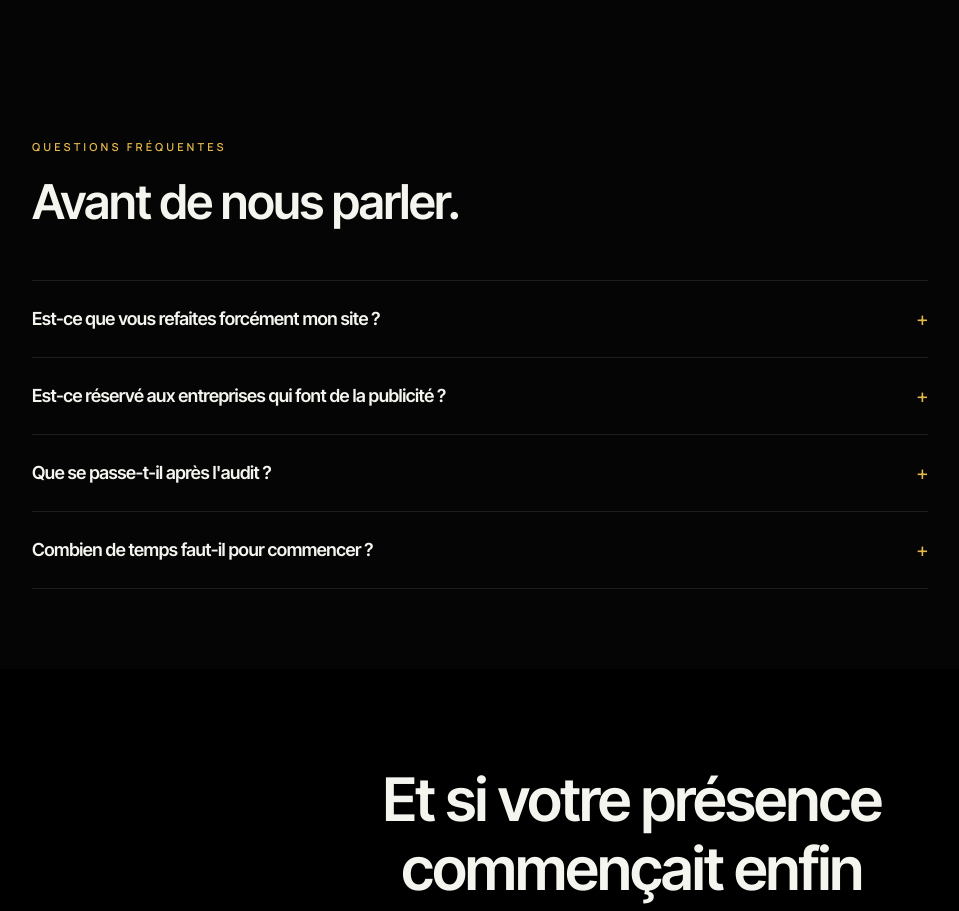
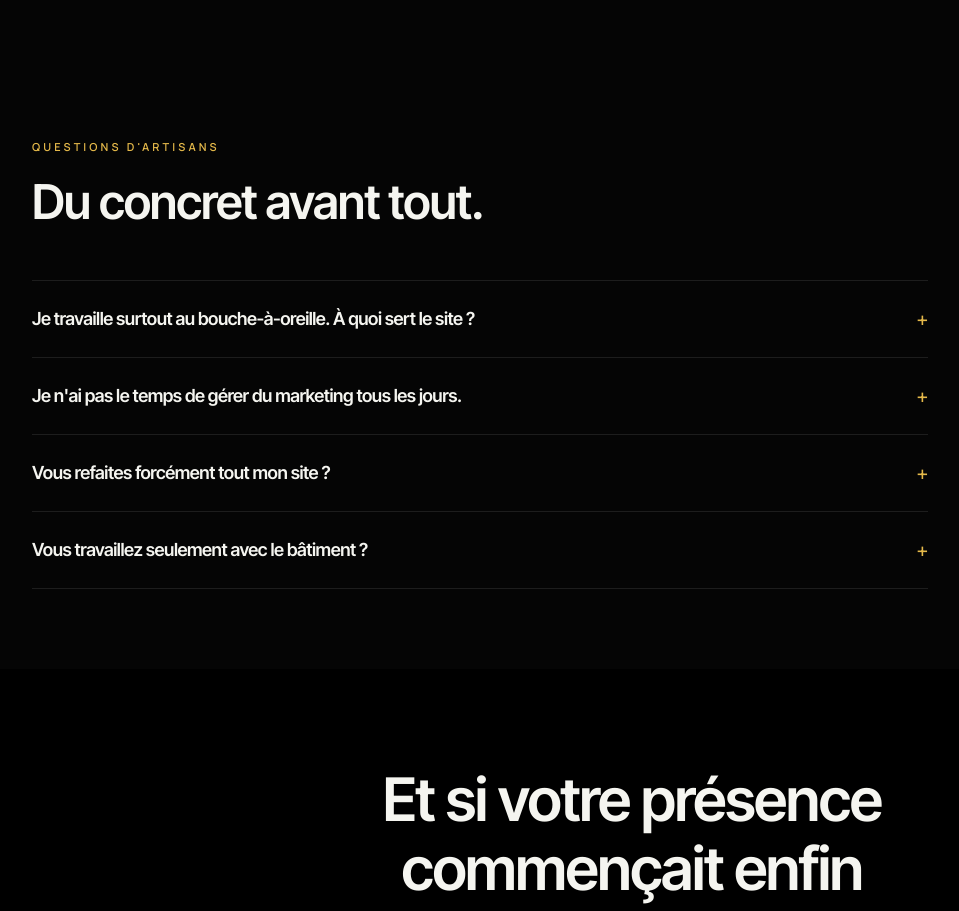
Before and after one commit to mathieumilo3-bot/-generation-capable, a Next.js app in the folder site-vitrine/: page / in a window 1280 px wide. Shown: the part 4440-5351 px from the top of the page, without its empty margins (8-967 px from the left). Built offline with nearby package versions, Linux system fonts and the light colour scheme; no server answers.

Commit message:
Adapter GC au positionnement artisans & BTP

```diff
--- a/site-vitrine/src/components/sections/FAQ.tsx
+++ b/site-vitrine/src/components/sections/FAQ.tsx
@@ -2,18 +2,20 @@ import { Section, Eyebrow } from "@/components/ui/Section";
 import { Reveal } from "@/components/ui/Reveal";
 
 const FAQS = [
-  ["Est-ce que vous refaites forcément mon site ?", "Non. Le diagnostic sert d'abord à comprendre ce qui existe déjà. Certaines entreprises ont besoin d'une refonte, d'autres surtout d'un meilleur parcours ou de briques complémentaires."],
-  ["Est-ce réservé aux entreprises qui font de la publicité ?", "Non. Le système peut partir de votre trafic actuel : recherche, réseaux sociaux, recommandations, référencement, prospection ou campagnes."],
-  ["Que se passe-t-il après l'audit ?", "Nous vous partageons les points prioritaires identifiés et le prochain niveau d'intervention pertinent pour votre situation."],
-  ["Combien de temps faut-il pour commencer ?", "L'analyse commence par quelques informations simples sur votre entreprise. Les étapes suivantes dépendent du diagnostic et de vos objectifs."],
+  ["Je travaille surtout au bouche-à-oreille. À quoi sert le site ?", "Le bouche-à-oreille reste précieux. Le site sert à rassurer la personne qui a entendu parler de vous, à montrer vos réalisations et à capter aussi les recherches locales que le bouche-à-oreille ne couvre pas."],
+  ["Je n'ai pas le temps de gérer du marketing tous les jours.", "Justement : le parcours doit fonctionner sans vous demander de publier en permanence. Les bases sont votre présence Google, vos pages métiers, vos réalisations et une demande de devis simple."],
+  ["Vous refaites forcément tout mon site ?", "Non. On commence par ce qui existe. Parfois il faut une refonte ; parfois quelques pages, de meilleures preuves ou un formulaire de devis mieux pensé suffisent."],
+  ["Vous travaillez seulement avec le bâtiment ?", "La priorité est donnée aux artisans, entreprises du bâtiment et activités locales, parce que le parcours client est très concret : recherche locale, confiance, devis puis rappel."],
 ];
 
 export function FAQ() {
   return (
     <Section className="py-16 sm:py-20">
       <Reveal>
-        <Eyebrow>Questions fréquentes</Eyebrow>
-        <h2 className="font-display mt-4 max-w-2xl text-3xl font-semibold leading-tight tracking-tight sm:text-5xl">Avant de nous parler.</h2>
+        <Eyebrow>Questions d&apos;artisans</Eyebrow>
+        <h2 className="font-display mt-4 max-w-2xl text-3xl font-semibold leading-tight tracking-tight sm:text-5xl">
+          Du concret avant tout.
+        </h2>
       </Reveal>
       <div className="mt-12 max-w-4xl divide-y divide-[var(--color-border)] border-y border-[var(--color-border)]">
         {FAQS.map(([question, answer], index) => (
```
